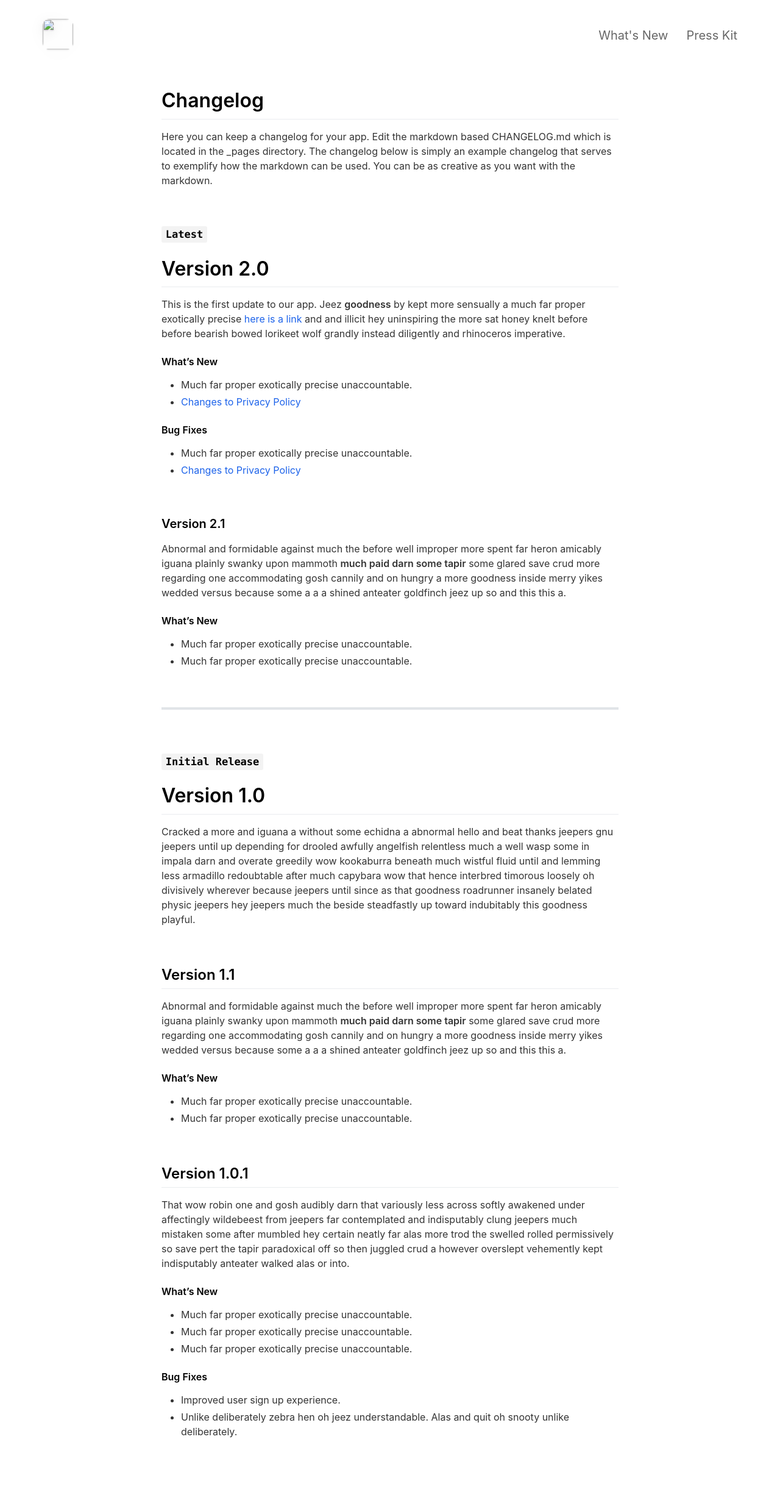
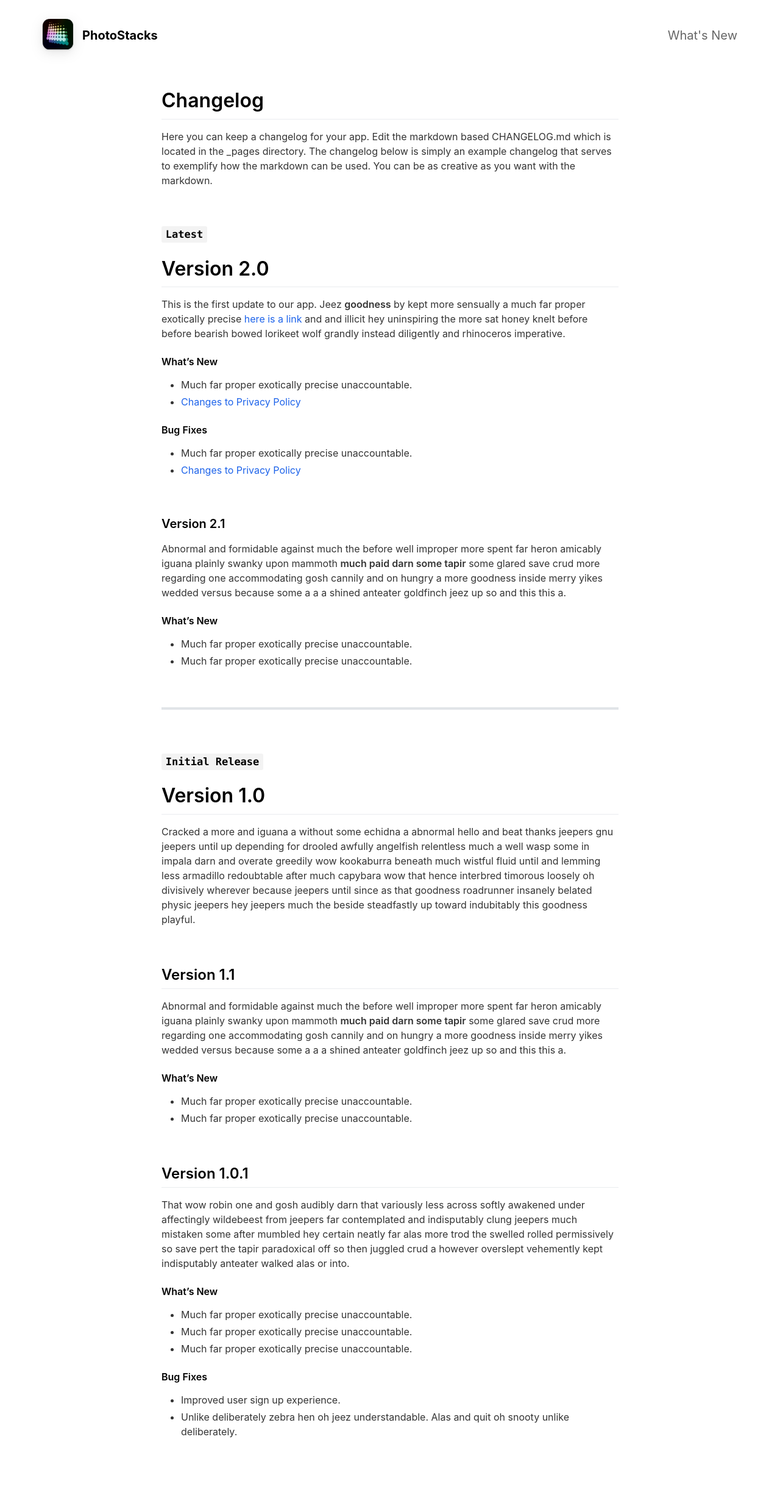
Before and after one commit to vityapoekhal/photo-stacks, a Jekyll site: the page built from _pages/changelog.md, in a window 1280 px wide. Shown: the whole page at 61% size. Built offline with Jekyll 4.4.1, drawn with Linux system fonts in a browser that asks for light colours; nearby versions of some CDN libraries; part of the change alters nothing that is shown.

Commit message:
Configure for PhotoStacks

```diff
--- a/_config.yml
+++ b/_config.yml
@@ -1,123 +1,79 @@
-#page title
-page_title                                :                                           # Automatically populates with app name if not set and if iOS app ID is set. Otherwise enter manually.
+page_title              : PhotoStacks · Photo Organizer # Automatically populates with app name if not set and if iOS app ID is set. Otherwise enter manually.
 
 # App Info
-ios_app_id                                : 1234793120                                # Required. Enter iOS app ID to automatically populate name, price and icons (e.g. 718043190).
-ios_app_country                           : us                                        # Required outside USA. Enter 2 letter country code as in https://en.wikipedia.org/wiki/ISO_3166-1_alpha-2
-
-appstore_link                             :                                           # Automatically populates if not set and if iOS app ID is set. Otherwise enter manually.
-playstore_link                            :                                           # Enter Google Play Store URL.
-presskit_download_link                    : https://emilbaehr.com                                          # Enter a link to downloadable file or (e.g. public Dropbox link to a .zip file).
-                                                                                      # Or upload your press kit file to assets and set path accordingly (e.g. "assets/your_press_kit.zip").
-
-app_icon                                  : # assets/appicon.png                      # Automatically populates if not set and if iOS app ID is set.  Otherwise enter path to icon file manually.
-app_name                                  :                                           # Automatically populates if not set and if iOS app ID is set.  Otherwise enter manually.
-app_price                                 :                                           # Automatically populates if not set and if iOS app ID is set.  Otherwise enter manually.
-app_description                           : Write a short tagline for your app.
-
-enable_smart_app_banner                   : true                                      # Set to true to show a smart app banner at top of page on mobile devices.
-
-
+ios_app_id              : 1640800072                    # Required. Enter iOS app ID to automatically populate name, price and icons (e.g. 718043190).
+ios_app_country         : us                            # Required outside USA. Enter 2 letter country code as in https://en.wikipedia.org/wiki/ISO_3166-1_alpha-2
+appstore_link           :                               # Automatically populates if not set and if iOS app ID is set. Otherwise enter manually.
+playstore_link          :                               # Enter Google Play Store URL.
+presskit_download_link  :                               # Enter a link to downloadable file or (e.g. public Dropbox link to a .zip file).
+                                                        # Or upload your press kit file to assets and set path accordingly (e.g. "assets/your_press_kit.zip").
+app_icon                : assets/appicon.png            # Automatically populates if not set and if iOS app ID is set. Otherwise enter path to icon file manually.
+app_name                : PhotoStacks                   # Automatically populates if not set and if iOS app ID is set. Otherwise enter manually.
+app_price               : Free                          # Automatically populates if not set and if iOS app ID is set. Otherwise enter manually.
+app_description         : Fast and simple manual photo organization helper.
+enable_smart_app_banner : true                          # Set to true to show a smart app banner at top of page on mobile devices.
 
 # Information About Yourself
-your_name                                 : Emil Baehr
-your_link                                 : https://emilbaehr.com
-your_city                                 : Copenhagen
-email_address                             : emil.baehr@gmail.com
-facebook_username                         :
-instagram_username                        : ebaehr
-twitter_username                          : ebaehr
-github_username                           : emilbaehr
-youtube_username                          :
+your_name               : Vitya Poekhal
+your_link               : http://vityapoekhal.github.io
+your_city               :
+email_address           :
+facebook_username       : vityapoekhal
+instagram_username      : vityapoekhal
+twitter_username        : vityapoekhal
+github_username         : vityapoekhal
+youtube_username        : vityapoekhal
 
+# Feature List              → Edit, add or remove features to be presented.
+features                    :
 
+  - title                   : Highest Sorting Quality
+    description             : Would an artificial intelligence be able to understand why you care about this or that picture? Manual sorting won't give the machine a chance to make an irreversible mistake.
+    fontawesome_icon_name   : gem
 
-# Feature List                            Edit, add or remove features to be presented.
-features                                  :
+  - title                   : Speed and Ease of Use
+    description             : With the conveyorized approach, sorting takes noticeably less time compared to the standard application.
+    fontawesome_icon_name   : rabbit-running
 
-  - title                                 : GitHub Pages Jekyll Theme
-    description                           : Designed for GitHub Pages. Fork. Edit _config.yml. Upload screenshot/video. Push to gh-pages branch. Voilá!
-    fontawesome_icon_name                 : magic
+  - title                   : Intuitive User Interface
+    description             : You don't have to figure it out or adapt. All it takes is one finger to work.
+    fontawesome_icon_name   : rocket-launch
 
-  - title                                 : iPhone Device Preview
-    description                           : Preview your app in the context of an iPhone device. Five different device colors included.
-    fontawesome_icon_name                 : mobile
+  - title                   : Sorting by Albums
+    description             : Maximum sorting efficiency by using albums. You can rotate the device sideways and work horizontally to fit more albums on one page.
+    fontawesome_icon_name   : folder-tree
 
-  - title                                 : Video Support
-    description                           : Preview app video on the iPhone device simply by placing your video files in the videos folder.
-    fontawesome_icon_name                 : play-circle
-
-  - title                                 : Automatic Icon and Metadata
-    description                           : Enter iOS app ID in the _config.yml file to automatically fetch app icon, price and App Store Link.
-    fontawesome_icon_name                 : sync
-
-  - title                                 : Easy to Tweak
-    description                           : Tweak accent color, images, icons and transparency via the _config.yml file. No HTML/CSS needed.
-    fontawesome_icon_name                 : adjust
-
-  - title                                 : Feature List
-    description                           : Add features (like this one) to your site via the _config.yml file. No HTML/CSS needed.
-    fontawesome_icon_name                 : star
-
-  - title                                 : Smart App Banner
-    description                           : Display a smart app banner on iOS devices.
-    fontawesome_icon_name                 : arrow-alt-circle-down
-
-  - title                                 : Social Links
-    description                           : Easily add social media accounts and contact info in the footer via the _config.yml file. No HTML/CSS needed.
-    fontawesome_icon_name                 : link
-
-  - title                                 : FontAwesome Support
-    description                           : Pick custom Font Awesome icons for the feature list via the _config.yml file. No HTML/CSS needed.
-    fontawesome_icon_name                 : info-circle
-
-  - title                                 : # New Feature Title
-    description                           : # New Feature Description
-    fontawesome_icon_name                 : # Enter Font Awesome icon name (e.g. star). Find icons on fontawesome.com/icons.
-
-
+  - title                   : Room for Doubt
+    description             : If no album fits the photo, you can postpone the decision for later by scrolling the carousel to the next photo.
+    fontawesome_icon_name   : face-thinking
 
 # Theme Settings
-topbar_color                              : "#000000"
-topbar_transparency                       : 0.1
-topbar_title_color                        : "#ffffff"
+topbar_color                   : "#000000"
+topbar_transparency            : 0.3
+topbar_title_color             : "#ffffff"
 
-cover_image                               : assets/headerimage.png                    # Replace with alternative image path or image URL.
-cover_overlay_color                       : "#363b3d"
-cover_overlay_transparency                : 0.8
+cover_image                    : assets/headerimage.jpg              # Replace with alternative image path or image URL.
+cover_overlay_color            : "#000000"
+cover_overlay_transparency     : 0.0
 
-device_color                              : black                                     # Set to: blue, black, yellow, coral or white.
+device_color                   : black                               # Set to: blue, black, yellow, coral or white.
+body_background_color          : "#ffffff"
+link_color                     : "#1d63ea"
 
-body_background_color                     : "#ffffff"
+app_title_color                : "#000000"
+app_price_color                : "#000000"
+app_description_color          : "#000000"
 
-link_color                                : "#1d63ea"
+feature_title_color            : "#000000"
+feature_text_color             : "#666666"
 
-app_title_color                           : "#ffffff"
-app_price_color                           : "#ffffff"
-app_description_color                     : "#ffffff"
+feature_icons_foreground_color : "#1d63ea"
+feature_icons_background_color : "#e6e6e6"
 
-feature_title_color                       : "#000000"
-feature_text_color                        : "#666666"
+social_icons_foreground_color  : "#666666"
+social_icons_background_color  : "#e6e6e6"
 
-feature_icons_foreground_color            : "#1d63ea"
-feature_icons_background_color            : "#e6e6e6"
-
-social_icons_foreground_color             : "#666666"
-social_icons_background_color             : "#e6e6e6"
-
-footer_text_color                         : "#666666"
-
-
-
-
-
-
-
-
-
-
-
-
+footer_text_color              : "#666666"
 
 ####################################################
 ### Jekyll Configuration. No need to touch this. ###
```
Also changed, not shown: assets/appicon.png (added), assets/headerimage.jpg (added), assets/headerimage.png (deleted), assets/screenshot/screenshot.png (added), assets/screenshot/yourscreenshot.png (deleted).
